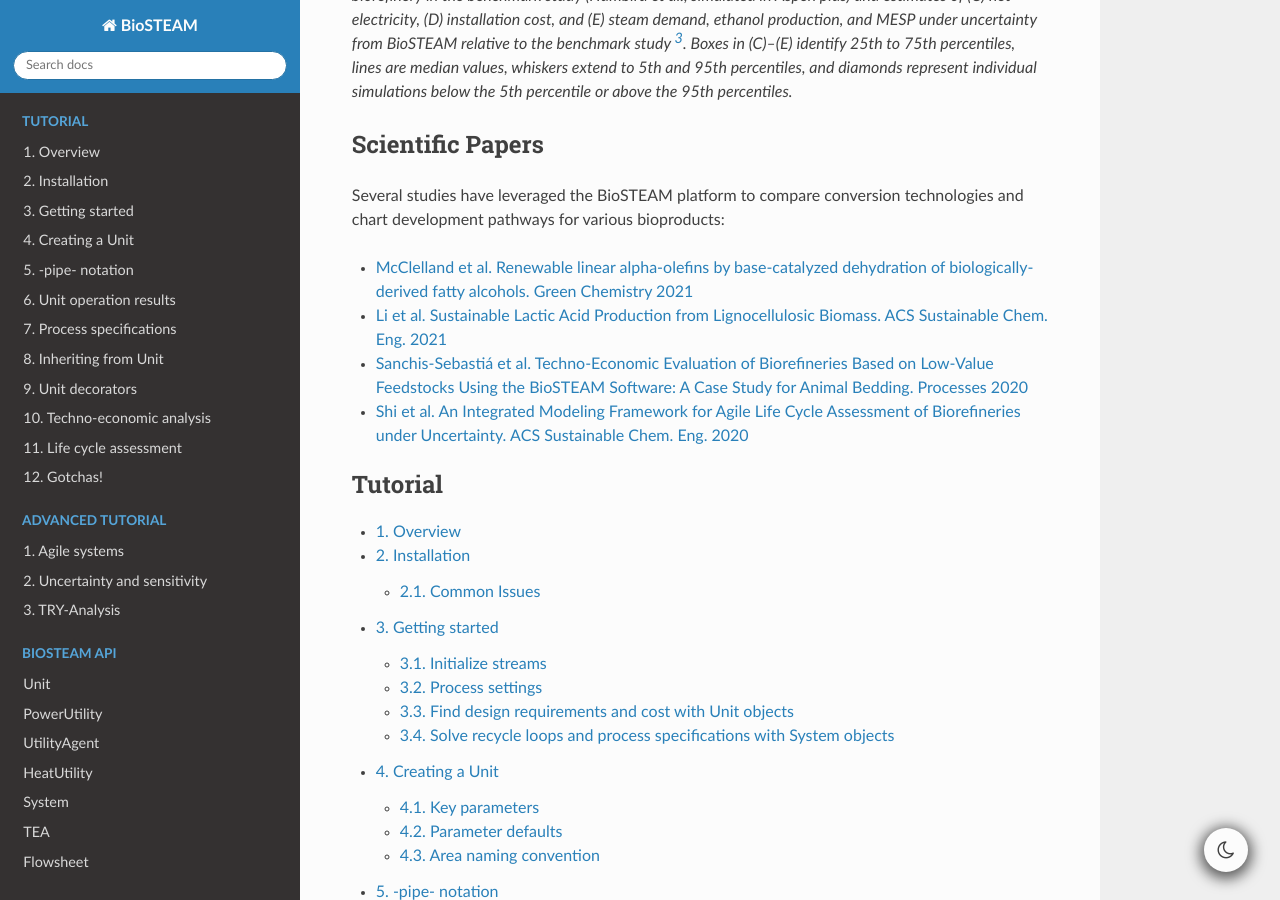
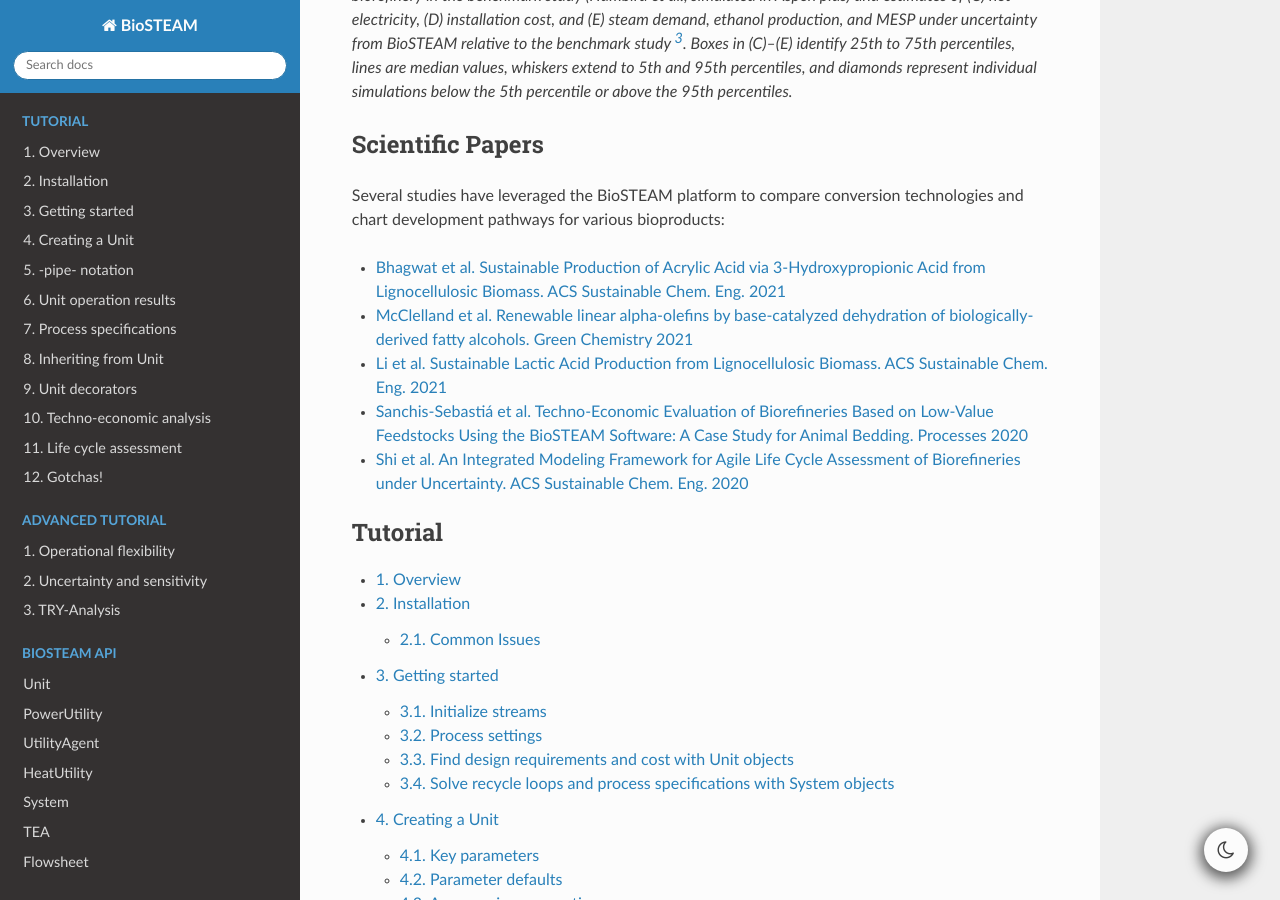
Before and after one commit to BioSTEAMDevelopmentGroup/biosteam, a Sphinx documentation site: the page built from docs/index.txt, in a window 1280 px wide and 900 px high, scrolled down 3080 px. Built offline with Sphinx 7.4.7 and the Read the Docs theme 2.0.0, drawn with Linux system fonts in a browser that asks for light colours; formulas are drawn with MathJax 3; pages that are not in the unit, such as notebooks, are missing from menus; some of the changed text lies outside the part shown.

Commit message:
change tutorial name for clarity

```diff
--- a/docs/index.txt
+++ b/docs/index.txt
@@ -71,6 +71,8 @@
 Several studies have leveraged the BioSTEAM platform to compare conversion
 technologies and chart development pathways for various bioproducts:
 
+* `Bhagwat et al. Sustainable Production of Acrylic Acid via 3-Hydroxypropionic Acid from Lignocellulosic Biomass. ACS Sustainable Chem. Eng. 2021 <https://doi.org/10.1021/acssuschemeng.1c05441>`_
+
 * `McClelland et al. Renewable linear alpha-olefins by base-catalyzed dehydration of biologically-derived fatty alcohols. Green Chemistry 2021 <https://doi.org/10.1039/D1GC00243K>`_
 
 * `Li et al. Sustainable Lactic Acid Production from Lignocellulosic Biomass. ACS Sustainable Chem. Eng. 2021 <https://doi.org/10.1021/acssuschemeng.0c08055>`_
@@ -106,7 +108,7 @@
 
    tutorial/Creating_a_System
    tutorial/Building_a_biorefinery
-   tutorial/Agile_systems
+   tutorial/Operational_flexibility
    tutorial/Uncertainty_and_sensitivity
    tutorial/TRY-Analysis
 
```
Also changed, not shown: docs/tutorial/Operational_flexibility.ipynb.
